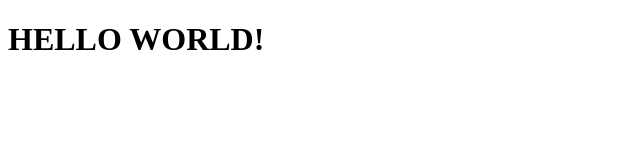
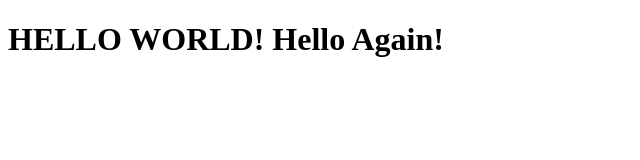
Before and after one commit to ayeshabatool119/python-website, a plain HTML site: page index.html in a window 1280 px wide. Shown: the whole page, without its empty margins (0-640 px from the left). Drawn offline with Linux system fonts and the light colour scheme.

Commit message:
Update index.html

```diff
--- a/index.html
+++ b/index.html
@@ -6,7 +6,7 @@
     </head>
 
     <body>
-        <h1>HELLO WORLD!</h1>
+        <h1>HELLO WORLD! Hello Again! </h1>
     </body>
 
     </html>
```
